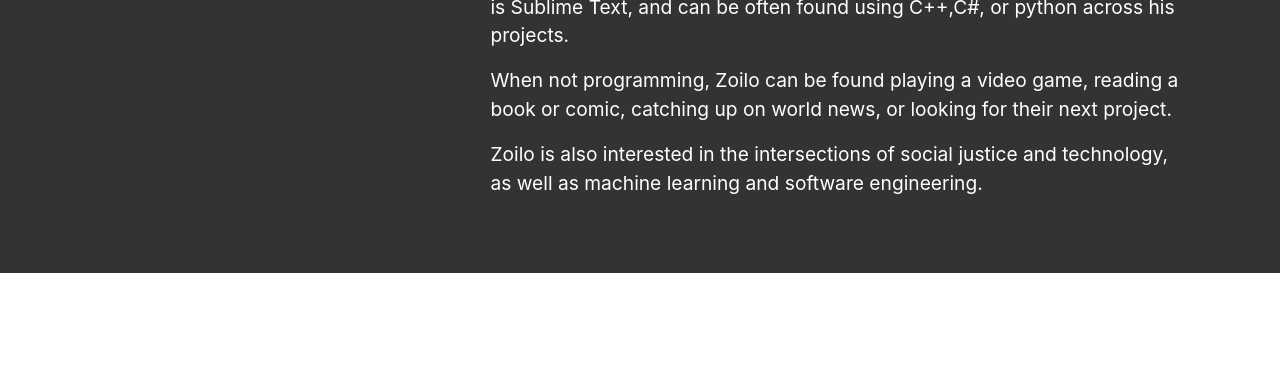
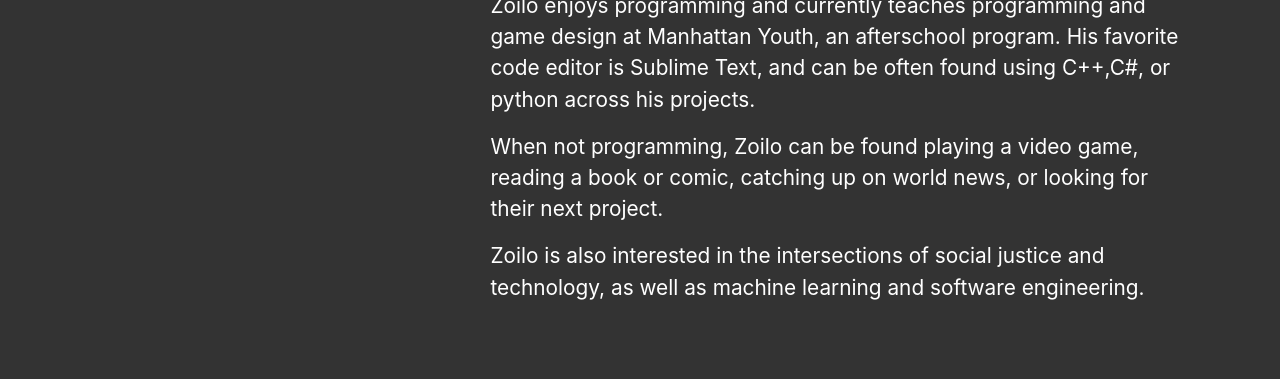
Before and after one commit to zmercedes/mywebsite, a Django app: page / in a window 1280 px wide. Shown: the part 2581-2960 px from the top of the page. Before the commit the page ends 2854 px from the top, so only its background shows below. Run offline with Django 3.2, Linux system fonts and the light colour scheme; some libraries are stand-ins or nearby versions.

Commit message:
refactor

```diff
--- a/src/templates/snippets/about.html
+++ b/src/templates/snippets/about.html
@@ -16,7 +16,7 @@
 	<br>
 	<img src="static/zoilo.jpg" class="rounded" alt="Zoilo Pic" width="400" height="400" style="padding: 15px 15px;">
 	<br>
-	<div class="col-12 col-md-7" style="font-size: 120%">
+	<div class="col-12 col-md-7" style="font-size: 130%">
 		<p>Zoilo is a self starting, curious, detail-oriented individual from the Bronx, New York with a bachelor's degree in Computer Science from Hunter College.</p>
 		<p>Fascinated with all things VR/AR/MR and video game development/design, Zoilo tinkers away at projects on Unity and other game engines in order to make quality games and experiences.</p>
 		<p>Zoilo has the following game design influences: The Legend of Zelda, Pokemon, Overwatch, Warcraft, Bioshock, Metroid Prime, as well as rogue-like indie games, such as Dungeon Souls and Dead Cells. These are just some influences, as Zoilo has a long history of playing video games.</p>
```
